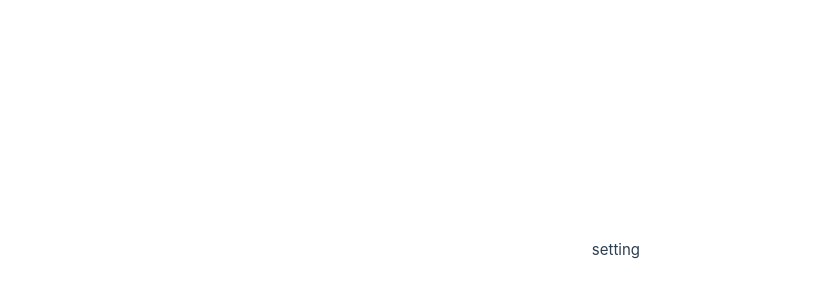
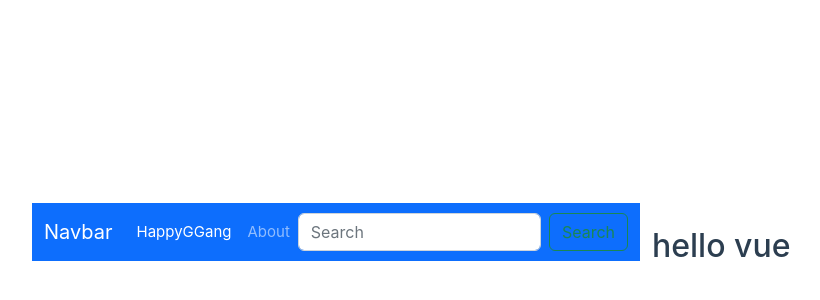
Before and after one commit to happyGGang/vue3-posts, a Vue app: page / in a window 1280 px wide. Shown: the part 150-450 px from the top of the page, without its empty margins (0-820 px from the left). Built offline with nearby package versions, Linux system fonts and the light colour scheme; the HTML template or start-up script is replaced by a standard one.

Commit message:
[update] 네비바 추가

```diff
--- a/src/App.vue
+++ b/src/App.vue
@@ -1,7 +1,52 @@
 <script setup></script>
 
 <template>
-	<main>setting</main>
+	<header>
+		<nav class="navbar navbar-expand-sm navbar-dark bg-primary">
+			<div class="container-fluid">
+				<a class="navbar-brand" href="#">Navbar</a>
+				<button
+					class="navbar-toggler"
+					type="button"
+					data-bs-toggle="collapse"
+					data-bs-target="#navbarSupportedContent"
+					aria-controls="navbarSupportedContent"
+					aria-expanded="false"
+					aria-label="Toggle navigation"
+				>
+					<span class="navbar-toggler-icon"></span>
+				</button>
+				<div class="collapse navbar-collapse" id="navbarSupportedContent">
+					<ul class="navbar-nav me-auto">
+						<li class="nav-item">
+							<a class="nav-link active" aria-current="page" href="#"
+								>HappyGGang</a
+							>
+						</li>
+						<li class="nav-item">
+							<a class="nav-link" href="#">About</a>
+						</li>
+					</ul>
+					<form class="d-flex" role="search">
+						<input
+							class="form-control me-2"
+							type="search"
+							placeholder="Search"
+							aria-label="Search"
+						/>
+						<button class="btn btn-outline-success" type="submit">
+							Search
+						</button>
+					</form>
+				</div>
+			</div>
+		</nav>
+	</header>
+	<main>
+		<div class="container py-4">
+			<h2>hello vue</h2>
+		</div>
+	</main>
 </template>
 
 <style></style>
```
